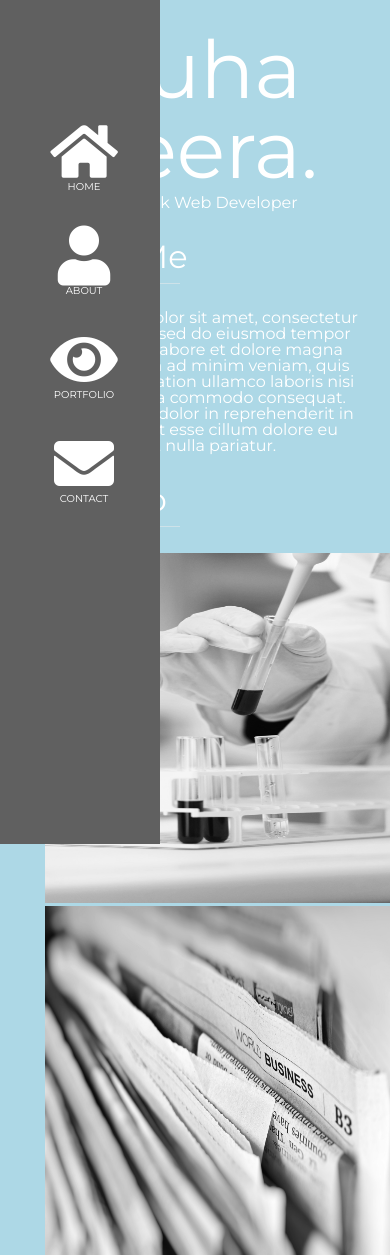
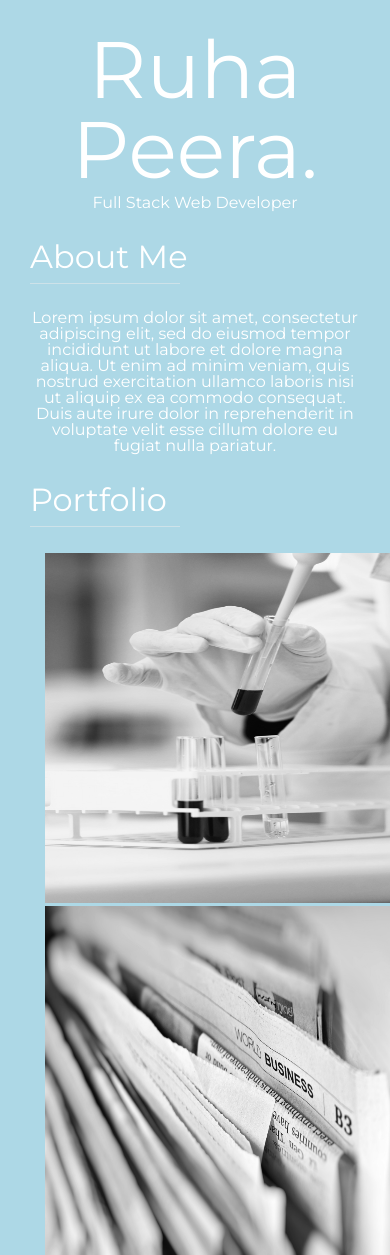
Before and after one commit to Ruha-RP/Portfolio, a PHP site: page / in a window 390 px wide; the page is wider, and only the part inside the window is pictured. Shown: the top 1255 px of that part. Run offline with PHP 8.4, Linux system fonts and the light colour scheme; some libraries are stand-ins or nearby versions.

Commit message:
mobile responsiveness

```diff
--- a/style.css
+++ b/style.css
@@ -184,4 +184,8 @@ img {
         margin-left: 160px;
     }
 
+    .sidenav {
+        display: none;
+    }
+
 }
```
